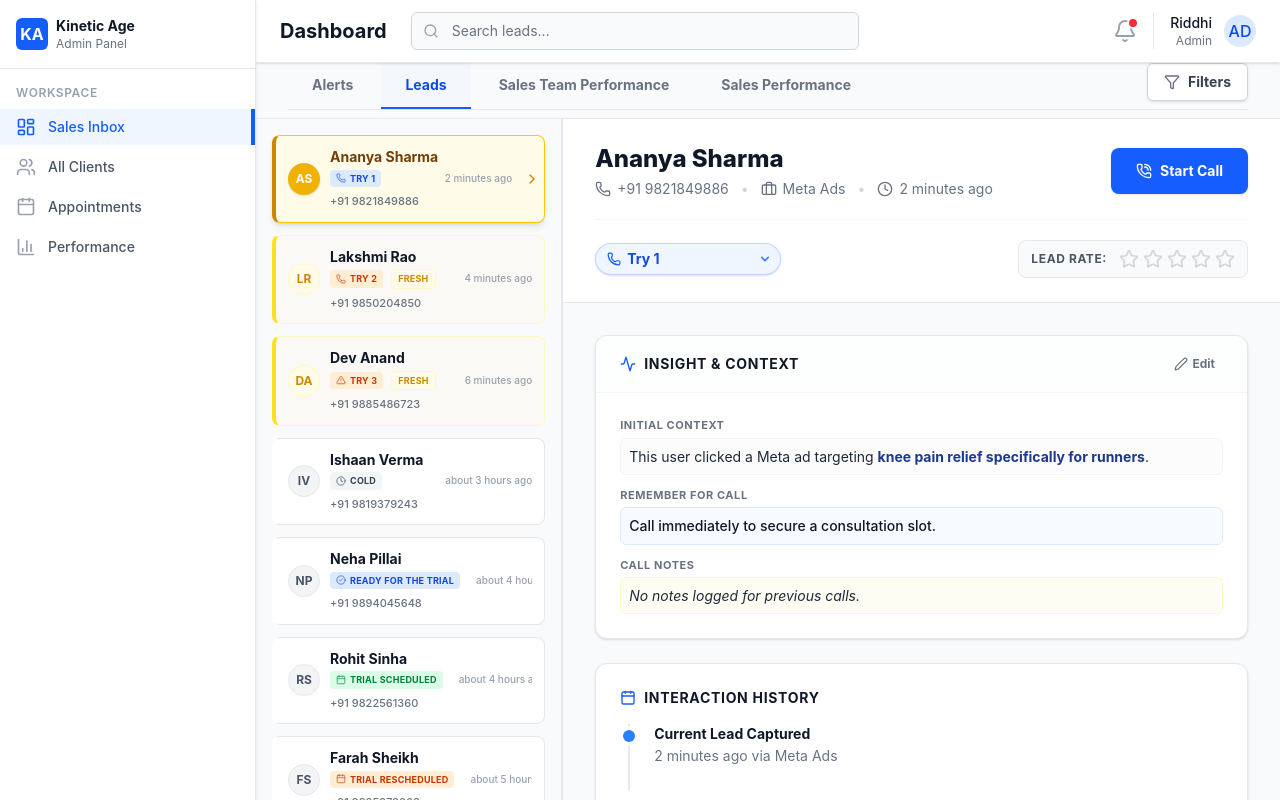
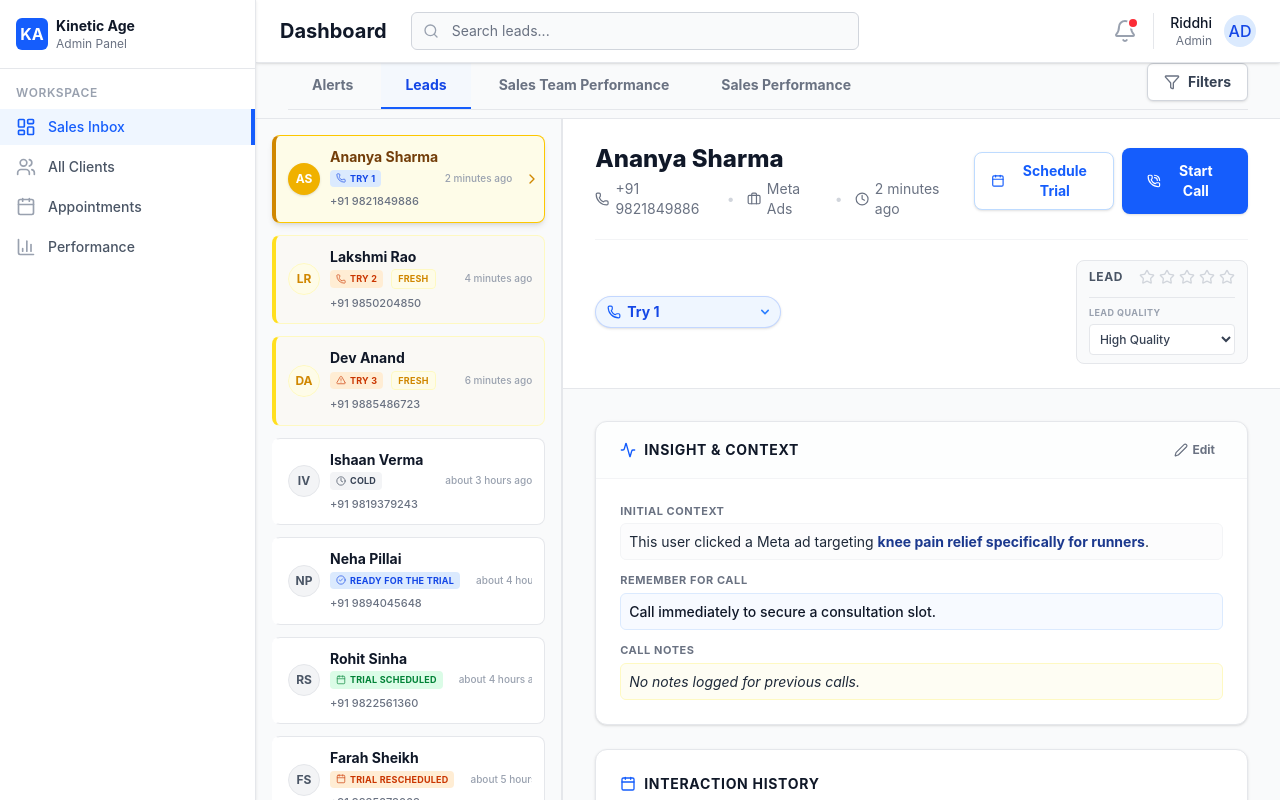
Before and after one commit to vidula18/kinetic-dashboard, a React (Vite) app: page / in a window 1280 px wide. Both pictures are taken after a click on the button "Leads". Built offline with nearby package versions, Linux system fonts and the light colour scheme.

Commit message:
Implement Sales Performance, Leads, and Funnel updates

```diff
--- a/src/App.tsx
+++ b/src/App.tsx
@@ -171,7 +171,7 @@ export default function App() {
         )}
 
         {activeTab === 'SalesPerformance' && (
-          <SalesPerformance />
+          <SalesPerformance onNavigateToLead={handleNavigateToLead} />
         )}
 
         {activeTab === 'Leads' && (
--- a/src/components/LeadDetail.tsx
+++ b/src/components/LeadDetail.tsx
@@ -133,8 +133,13 @@ export function LeadDetail({ lead, onCallStateChange }: LeadDetailProps) {
               <span className="flex items-center"><Clock className="w-4 h-4 mr-1.5" /> {formatDistanceToNow(lead.timeReceived, { addSuffix: true })}</span>
             </div>
           </div>
-
+          <div className="flex items-center gap-2">
+            <button className="px-4 py-2 text-sm font-bold bg-white text-blue-600 border border-blue-200 hover:bg-blue-50 rounded-lg shadow-sm transition-all focus:outline-none focus:ring-2 focus:ring-blue-500 flex items-center">
+              <Calendar className="w-4 h-4 mr-2" />
+              Schedule Trial
+            </button>
             <PrimaryActionButton label="Start Call" onClick={() => setCallState('active')} />
+          </div>
         </div>
 
         <div className="mt-5 flex flex-col sm:flex-row sm:justify-between sm:items-center gap-4 border-t border-gray-100 pt-5">
@@ -183,8 +188,9 @@ export function LeadDetail({ lead, onCallStateChange }: LeadDetailProps) {
             })()}
           </div>
 
-          <div className="flex items-center gap-3 bg-gray-50 px-3 py-2 rounded-lg border border-gray-200">
-            <span className="text-xs font-bold text-gray-600 uppercase tracking-wider">Lead Rate:</span>
+          <div className="flex flex-col gap-2 bg-gray-50 px-3 py-2 rounded-lg border border-gray-200">
+            <div className="flex items-center justify-between">
+              <span className="text-xs font-bold text-gray-600 uppercase tracking-wider mr-4">Lead</span>
               <div className="flex items-center gap-1">
                 {[1, 2, 3, 4, 5].map((star) => (
                   <button
@@ -196,7 +202,7 @@ export function LeadDetail({ lead, onCallStateChange }: LeadDetailProps) {
                     className="focus:outline-none focus:scale-110 transition-transform"
                   >
                     <Star
-                    className={`w-5 h-5 transition-colors ${
+                      className={`w-4 h-4 transition-colors ${
                         (hoveredRating ? star <= hoveredRating : star <= rating)
                           ? 'fill-yellow-400 text-yellow-400'
                           : 'text-gray-300'
@@ -204,6 +210,16 @@ export function LeadDetail({ lead, onCallStateChange }: LeadDetailProps) {
                     />
                   </button>
                 ))}
+              </div>
+            </div>
+            <div className="border-t border-gray-200 pt-2 w-full mt-1">
+              <span className="text-[9px] font-bold text-gray-400 uppercase tracking-wider block mb-1">Lead Quality</span>
+              <select className="w-full text-xs font-medium text-gray-700 bg-white border border-gray-200 rounded p-1.5 focus:outline-none focus:border-blue-500">
+                <option>High Quality</option>
+                <option>Medium Quality</option>
+                <option>Low Quality</option>
+                <option>Unqualified</option>
+              </select>
             </div>
           </div>
         </div>
--- a/src/components/SalesPerformance.tsx
+++ b/src/components/SalesPerformance.tsx
@@ -24,7 +24,7 @@ function formatINR(amount: number) {
   return `₹${amount.toLocaleString()}`;
 }
 
-export function SalesPerformance() {
+export function SalesPerformance({ onNavigateToLead }: { onNavigateToLead?: (name: string) => void }) {
   const [period, setPeriod] = useState<keyof PerfData>('week');
   const [person, setPerson] = useState<string>('all');
   const [modalState, setModalState] = useState<'captured' | 'missed' | 'potential' | null>(null);
@@ -86,6 +86,7 @@ export function SalesPerformance() {
 
   const funnelStages: Array<{ label: string; n: number; all?: boolean; conv?: boolean; color?: string }> = [
     { label: 'All Leads', n: slice.leads, all: true },
+    { label: 'Fresh Leads', n: Math.max(0, slice.leads - Object.values(slice.labelDist).reduce((a, b) => a + b, 0) - slice.conversions), color: '#06b6d4' },
     ...LABEL_KEYS.map(l => ({ label: l, n: slice.labelDist[l] || 0, color: LABEL_COLORS[l] })),
     { label: 'Converted', n: slice.conversions, conv: true }
   ];
@@ -140,7 +141,7 @@ export function SalesPerformance() {
             <span className="text-[10px] text-gray-500 font-bold uppercase tracking-wide bg-gray-100 px-2 py-0.5 rounded-full">{PERIOD_LABELS[period]}</span>
           </div>
 
-          <div className="grid grid-cols-1 sm:grid-cols-3 gap-4 mb-6">
+          <div className="grid grid-cols-1 sm:grid-cols-3 gap-4 mb-4">
             <button type="button" onClick={() => setModalState('captured')} className="text-left bg-green-50/50 p-4 rounded-xl border border-green-100 hover:shadow-md hover:border-green-200 transition-all cursor-pointer focus:outline-none focus:ring-2 focus:ring-green-500">
               <div className="text-[10px] font-bold text-green-700 uppercase tracking-wider mb-1">Captured</div>
               <div className="text-2xl font-black text-green-900 mb-1">{formatINR(slice.captured)}</div>
@@ -156,6 +157,14 @@ export function SalesPerformance() {
               <div className="text-2xl font-black text-blue-900 mb-1">{formatINR(slice.potential)}</div>
               <div className="text-[10px] text-blue-600 font-medium">across {slice.prospects.length} prospects</div>
             </button>
+          </div>
+
+          <div className="bg-blue-50/50 p-4 rounded-xl border border-blue-100 flex items-center justify-between mb-4">
+            <div className="flex items-center">
+              <Clock className="w-5 h-5 text-blue-600 mr-2" />
+              <span className="text-sm font-bold text-gray-700">Median Call Duration</span>
+            </div>
+            <div className="text-lg font-black text-blue-900">05:12</div>
           </div>
 
           <div className="grid grid-cols-1 sm:grid-cols-2 gap-4">
@@ -363,7 +372,7 @@ export function SalesPerformance() {
               {modalState === 'potential' && slice.prospects.map((p, idx) => (
                 <div key={idx} className="border border-gray-100 rounded-lg p-3 bg-gray-50/50">
                   <div className="flex justify-between items-start mb-2">
-                    <div className="font-bold text-sm text-gray-900">{p.lead}</div>
+                    <button onClick={() => onNavigateToLead?.(p.lead)} className="font-bold text-sm text-blue-600 hover:underline text-left cursor-pointer focus:outline-none">{p.lead}</button>
                     <div className="text-right">
                       <div className="font-black text-[13px] text-gray-900">₹{p.amount.toLocaleString()}</div>
                     </div>
@@ -375,7 +384,7 @@ export function SalesPerformance() {
               {modalState === 'missed' && slice.losses.map((l, idx) => (
                 <div key={idx} className="border border-red-100 bg-red-50/30 rounded-lg p-3">
                   <div className="flex justify-between items-start mb-1">
-                    <div className="font-bold text-sm text-gray-900">{l.lead}</div>
+                    <button onClick={() => onNavigateToLead?.(l.lead)} className="font-bold text-sm text-blue-600 hover:underline text-left cursor-pointer focus:outline-none">{l.lead}</button>
                     <div className="text-[13px] font-black text-gray-900">₹{l.amount.toLocaleString()}</div>
                   </div>
                   <div className="text-xs text-gray-600 font-medium italic mb-2">{l.note}</div>
@@ -393,7 +402,7 @@ export function SalesPerformance() {
                   {capturedDetails.map((c, idx) => (
                     <div key={idx} className="border border-green-100 bg-green-50/30 rounded-lg p-3">
                       <div className="flex justify-between items-start mb-1">
-                        <div className="font-bold text-sm text-gray-900">{c.lead}</div>
+                        <button onClick={() => onNavigateToLead?.(c.lead)} className="font-bold text-sm text-blue-600 hover:underline text-left cursor-pointer focus:outline-none">{c.lead}</button>
                         <div className="text-[13px] font-black text-gray-900">₹{c.amount.toLocaleString()}</div>
                       </div>
                       <div className="flex justify-between items-center mb-2">
--- a/src/components/SalesTeamPerformance.tsx
+++ b/src/components/SalesTeamPerformance.tsx
@@ -1,5 +1,5 @@
 import { useState } from 'react';
-import { Phone, Clock, Sparkles, ChevronDown, ChevronRight } from 'lucide-react';
+import { Phone, Clock, Sparkles, ChevronDown, ChevronRight, TrendingUp, TrendingDown } from 'lucide-react';
 import { WEEKLY_CALLERS, type WeeklyCaller } from '../data/mockPerformance';
 import { BarChart, Bar, XAxis, YAxis, Tooltip, ResponsiveContainer } from 'recharts';
 
@@ -149,7 +149,10 @@ function PersonRow(props: WeeklyCaller & { isTeam: boolean }) {
         </div>
         <div className="text-right mr-4">
           <div className="text-lg font-black text-gray-900">{props.total}</div>
-          <div className="text-[10px] text-gray-500 font-bold uppercase tracking-wide">Calls this week</div>
+          <div className="text-[10px] text-gray-500 font-bold uppercase tracking-wide mb-0.5">Calls this week</div>
+          <div className="flex items-center justify-end text-[9px] font-bold text-green-600">
+            <TrendingUp className="w-3 h-3 mr-0.5" /> 12% vs last week
+          </div>
         </div>
         {!props.isTeam && (
           <div className="text-gray-400">
@@ -170,12 +173,20 @@ function PersonRow(props: WeeklyCaller & { isTeam: boolean }) {
               <span className="text-4xl font-black text-gray-900">{props.total}</span>
               <span className="text-sm text-gray-500 ml-2 font-medium">calls</span>
             </div>
+            <div className="flex items-center text-xs font-bold text-green-600 mb-6 mt-[-1rem]">
+              <TrendingUp className="w-3.5 h-3.5 mr-1" />
+              12% higher vs last week
+            </div>
 
             <div className="bg-blue-50 p-3 rounded-lg border border-blue-100 flex items-center">
               <Clock className="w-5 h-5 text-blue-600 mr-3" />
               <div>
                 <div className="text-lg font-bold text-blue-900">{props.avgTat}</div>
-                <div className="text-[10px] font-semibold text-blue-600 uppercase tracking-wide">Avg time · lead → first call</div>
+                <div className="text-[10px] font-semibold text-blue-600 uppercase tracking-wide mb-1">Avg time · lead → first call</div>
+                <div className="flex items-center text-[10px] font-bold text-green-600">
+                  <TrendingDown className="w-3 h-3 mr-1" />
+                  0.5h faster vs last week
+                </div>
               </div>
             </div>
           </div>
```
Lines whose indentation alone changed are shown as unchanged.
